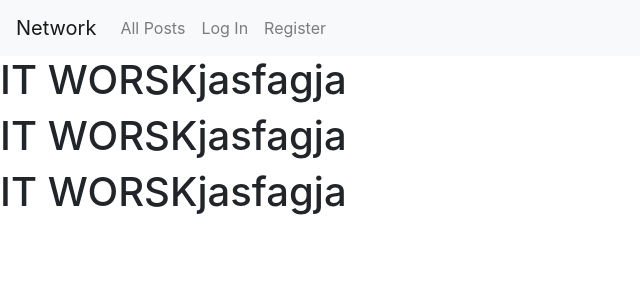
After one commit to Elias-Cz/network, a Django app: template network/templates/network/following.html in a window 1280 px wide. The commit adds this page. Shown: the top 300 px of the page, without its empty margins (0-640 px from the left). Run offline with Django 3.2, Linux system fonts and the light colour scheme; the template is opened without the code that fills it: values that come from a table or form of the project are taken from there, others are empty; data comes from the database, SQL or seed files in the repository; both versions use the stored data as it was after the commit; some libraries are stand-ins or nearby versions.

Commit message:
follow route 404

```diff
--- /dev/null
+++ b/network/templates/network/following.html
@@ -0,0 +1,14 @@
+{% extends 'network/layout.html' %}
+
+{% block body %}
+
+
+
+{% for post in posts %}
+
+<h1>IT WORSKjasfagja</h1>
+{% endfor %}
+
+
+
+{% endblock %}
--- a/network/templates/network/layout.html
+++ b/network/templates/network/layout.html
@@ -24,7 +24,7 @@
                 </li>
                 {% if user.is_authenticated %}
                     <li class="nav-item">
-                        <a class="nav-link" href="#">Following</a>
+                        <a class="nav-link" href="{% url 'follow' %}">Following</a>
                     </li>
                     <li class="nav-item">
                         <a class="nav-link" href="{% url 'logout' %}">Log Out</a>
--- a/network/urls.py
+++ b/network/urls.py
@@ -8,5 +8,6 @@ urlpatterns = [
     path("login", views.login_view, name="login"),
     path("logout", views.logout_view, name="logout"),
     path("register", views.register, name="register"),
-    path("<str:username>", views.profile, name="profile")
+    path("<str:username>", views.profile, name="profile"),
+    path("follow", views.follow, name="follow")
 ]
```
Also changed, not shown: network/views.py (+6 -3 lines), db.sqlite3, network/migrations/0011_auto_20200721_1708.py (added), network/migrations/0012_auto_20200721_1714.py (added).
